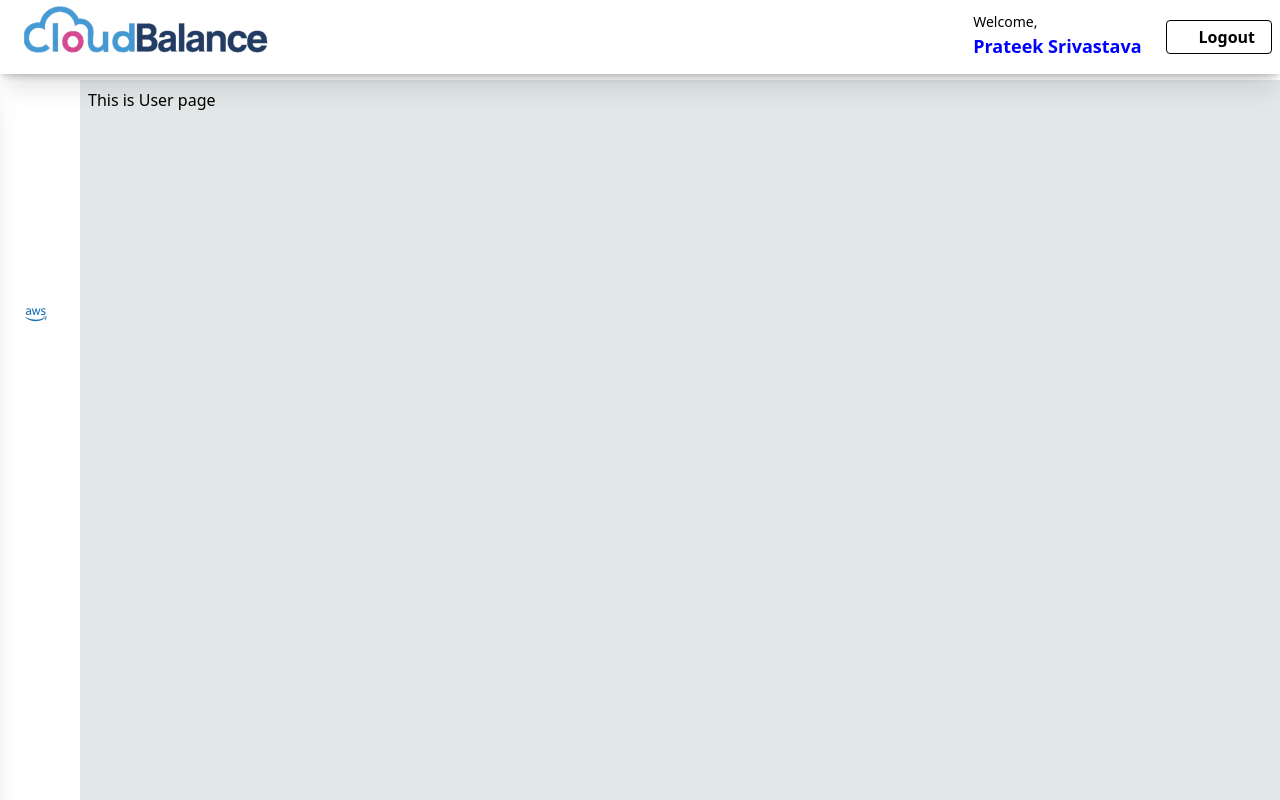
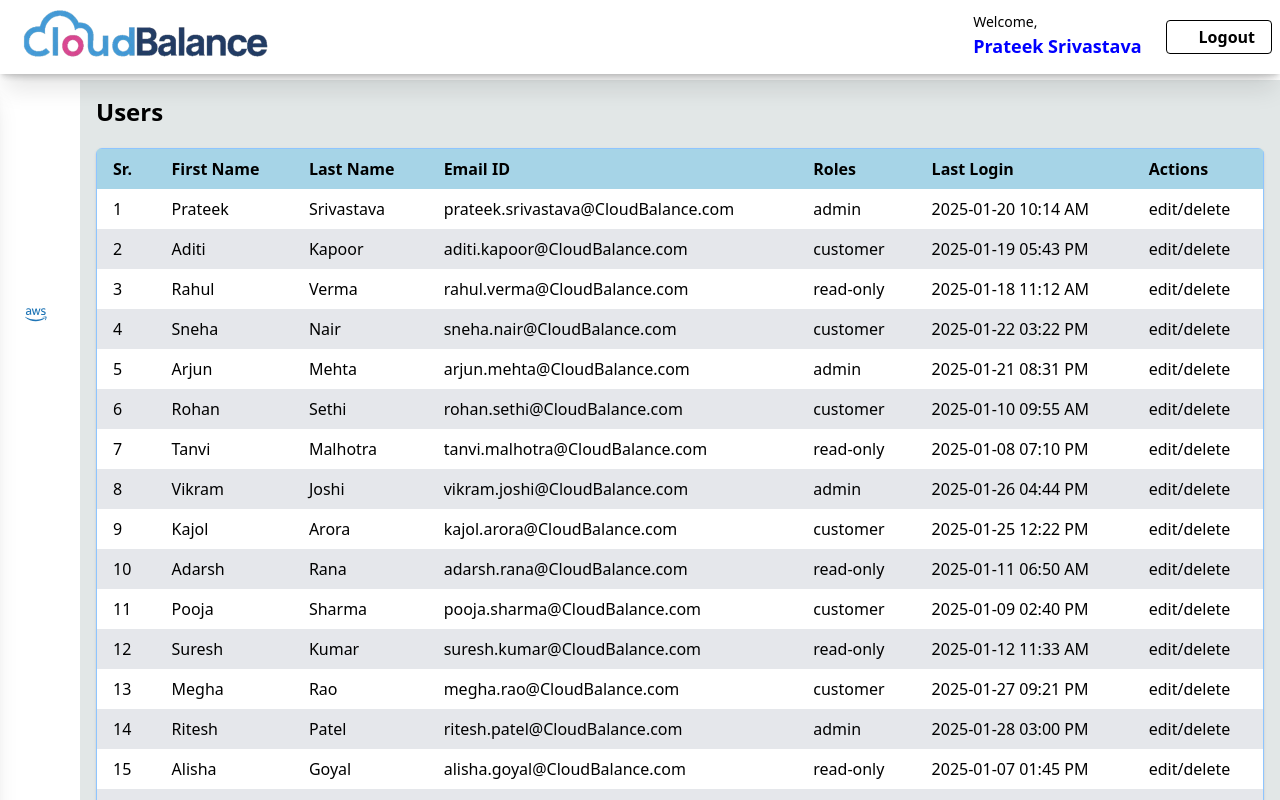
Before and after one commit to prateekSri1110/CloudBalance, a React (Vite) app: page /dashboard/users in a window 1280 px wide. Shown: the top 800 px of the page. Built offline with nearby package versions, Linux system fonts and the light colour scheme; some icons are missing.

Commit message:
users table added

```diff
--- a/src/App.jsx
+++ b/src/App.jsx
@@ -9,7 +9,6 @@ import User from "./Components/Dashboard/DashboardWrapper/Pages/SidebarContent/U
 function App() {
   return (
     <>
-      {/* <Login /> */}
       <Routes>
         <Route path="/" element={<Login />} />
         <Route path="/login" element={<Login />} />
--- a/src/Components/Dashboard/Dashboard.jsx
+++ b/src/Components/Dashboard/Dashboard.jsx
@@ -1,13 +1,11 @@
-// import Wrapper from "./DashboardWrapper/Wrapper";
 import Navbar from "./navbar";
 import Sidebar from "./DashboardWrapper/Pages/sidebar";
-import { useState } from "react";
+import { useContext } from "react";
 import Content from "./DashboardWrapper/Pages/Content";
-// import { colors } from "./styles";
-import Footer from "./DashboardWrapper/Pages/footer";
+import { CloudBalanceContext } from "../contextAPI";
 
 const Dashboard = () => {
-  const [slide, setSlide] = useState(false);
+  const { slide, setSlide } = useContext(CloudBalanceContext);
 
   return (
     <div>
@@ -20,9 +18,6 @@ const Dashboard = () => {
           <Content />
         </div>
       </div>
-
-
-
     </div>
   );
 };
--- a/src/Components/Dashboard/DashboardWrapper/Pages/SidebarContent/User.jsx
+++ b/src/Components/Dashboard/DashboardWrapper/Pages/SidebarContent/User.jsx
@@ -1,8 +1,41 @@
+import { usersData } from "../../../../Data/users";
+import { colors } from "../../../styles";
+
 const User = () => {
   return (
-    <>
-      <h1>This is User page</h1>
-    </>
+    <div className="p-2">
+      <h1 className="font-bold text-2xl mb-5">Users</h1>
+
+      <div className="w-full overflow-auto rounded-md shadow">
+        <table className="min-w-full border border-blue-300 text-left">
+          <thead style={{ backgroundColor: colors.active }}>
+            <tr>
+              <th className="px-4 py-2">Sr.</th>
+              <th className="px-4 py-2">First Name</th>
+              <th className="px-4 py-2">Last Name</th>
+              <th className="px-4 py-2">Email ID</th>
+              <th className="px-4 py-2">Roles</th>
+              <th className="px-4 py-2">Last Login</th>
+              <th className="px-4 py-2">Actions</th>
+            </tr>
+          </thead>
+
+          <tbody>
+            {usersData.map((user, index) => (
+              <tr key={user.id} className="odd:bg-white even:bg-gray-200">
+                <td className="px-4 py-2">{index + 1}</td>
+                <td className="px-4 py-2">{user.firstName}</td>
+                <td className="px-4 py-2">{user.lastName}</td>
+                <td className="px-4 py-2">{user.email}</td>
+                <td className="px-4 py-2">{user.role}</td>
+                <td className="px-4 py-2">{user.lastLogin}</td>
+                <td className="px-4 py-2">{user.actions}</td>
+              </tr>
+            ))}
+          </tbody>
+        </table>
+      </div>
+    </div>
   );
 };
 
--- a/src/Components/Dashboard/DashboardWrapper/Pages/sidebar.jsx
+++ b/src/Components/Dashboard/DashboardWrapper/Pages/sidebar.jsx
@@ -3,18 +3,17 @@ import PeopleAltIcon from "@mui/icons-material/PeopleAlt";
 import Onboard from "@mui/icons-material/AirplaneTicket";
 import Cost from "@mui/icons-material/AttachMoney";
 import { FaAws } from "react-icons/fa6";
-import { Link, NavLink } from "react-router-dom";
+import { NavLink } from "react-router-dom";
 
 const Sidebar = ({ slide }) => {
   return (
     <>
-      <div className="relative fixed left-0 z-1">
+      <div className="relative fixed left-0">
         <div
           className={`h-[995px] shadow-xl bg-white transition-transform duration-300 ${
             slide ? "translate-x-0 w-[350px]" : "-translate-x-full w-20"
           }`}
         >
-          {/* className={slide ? "block" : "hidden"} */}
           <ul>
             <NavLink
               to="users"
--- a/src/Components/Dashboard/navbar.jsx
+++ b/src/Components/Dashboard/navbar.jsx
@@ -16,7 +16,7 @@ const Navbar = ({ slide, setSlide }) => {
         <nav className="w-full shadow-xl">
           <div className="grid grid-cols-2">
             <div className="flex justify-start realtive">
-              <div className="px-5 py-1">
+              <div className="px-5 py-2">
                 <img src={logo} width={250} alt="cloudkeeper" />
               </div>
 
--- a/src/Components/Dashboard/styles.jsx
+++ b/src/Components/Dashboard/styles.jsx
@@ -1,6 +1,7 @@
 export const colors = {
   main: "#1f75b6",
   hoverColor: "#f1fafe",
+  active: "#a6d4e7ff",
 };
 
 export const otherStyle = {
--- a/src/Components/Data/users.jsx
+++ b/src/Components/Data/users.jsx
@@ -1,65 +1,369 @@
-// Users.jsx
-const users = {
-  user1: {
-    email: "user1@example.com",
-    password: "pass123",
-    name: "User One",
-    role: "ADMIN",
+export const usersData = [
+  {
+    id: 1,
+    firstName: "Prateek",
+    lastName: "Srivastava",
+    email: "prateek.srivastava@CloudBalance.com",
+    role: "admin",
+    lastLogin: "2025-01-20 10:14 AM",
+    actions: "edit/delete",
   },
-  user2: {
-    email: "user2@example.com",
-    password: "pass123",
-    name: "User Two",
-    role: "CUSTOMER",
+  {
+    id: 2,
+    firstName: "Aditi",
+    lastName: "Kapoor",
+    email: "aditi.kapoor@CloudBalance.com",
+    role: "customer",
+    lastLogin: "2025-01-19 05:43 PM",
+    actions: "edit/delete",
   },
-  user3: {
-    email: "user3@example.com",
-    password: "pass123",
-    name: "User Three",
-    role: "READONLY",
+  {
+    id: 3,
+    firstName: "Rahul",
+    lastName: "Verma",
+    email: "rahul.verma@CloudBalance.com",
+    role: "read-only",
+    lastLogin: "2025-01-18 11:12 AM",
+    actions: "edit/delete",
   },
-  user4: {
-    email: "user4@example.com",
-    password: "pass123",
-    name: "User Four",
-    role: "CUSTOMER",
+  {
+    id: 4,
+    firstName: "Sneha",
+    lastName: "Nair",
+    email: "sneha.nair@CloudBalance.com",
+    role: "customer",
+    lastLogin: "2025-01-22 03:22 PM",
+    actions: "edit/delete",
   },
-  user5: {
-    email: "user5@example.com",
-    password: "pass123",
-    name: "User Five",
-    role: "ADMIN",
+  {
+    id: 5,
+    firstName: "Arjun",
+    lastName: "Mehta",
+    email: "arjun.mehta@CloudBalance.com",
+    role: "admin",
+    lastLogin: "2025-01-21 08:31 PM",
+    actions: "edit/delete",
   },
-  user6: {
-    email: "user6@example.com",
-    password: "pass123",
-    name: "User Six",
-    role: "READONLY",
+
+  {
+    id: 6,
+    firstName: "Rohan",
+    lastName: "Sethi",
+    email: "rohan.sethi@CloudBalance.com",
+    role: "customer",
+    lastLogin: "2025-01-10 09:55 AM",
+    actions: "edit/delete",
   },
-  user7: {
-    email: "user7@example.com",
-    password: "pass123",
-    name: "User Seven",
-    role: "CUSTOMER",
+  {
+    id: 7,
+    firstName: "Tanvi",
+    lastName: "Malhotra",
+    email: "tanvi.malhotra@CloudBalance.com",
+    role: "read-only",
+    lastLogin: "2025-01-08 07:10 PM",
+    actions: "edit/delete",
   },
-  user8: {
-    email: "user8@example.com",
-    password: "pass123",
-    name: "User Eight",
-    role: "READONLY",
+  {
+    id: 8,
+    firstName: "Vikram",
+    lastName: "Joshi",
+    email: "vikram.joshi@CloudBalance.com",
+    role: "admin",
+    lastLogin: "2025-01-26 04:44 PM",
+    actions: "edit/delete",
   },
-  user9: {
-    email: "user9@example.com",
-    password: "pass123",
-    name: "User Nine",
-    role: "ADMIN",
+  {
+    id: 9,
+    firstName: "Kajol",
+    lastName: "Arora",
+    email: "kajol.arora@CloudBalance.com",
+    role: "customer",
+    lastLogin: "2025-01-25 12:22 PM",
+    actions: "edit/delete",
   },
-  user10: {
-    email: "user10@example.com",
-    password: "pass123",
-    name: "User Ten",
-    role: "CUSTOMER",
+  {
+    id: 10,
+    firstName: "Adarsh",
+    lastName: "Rana",
+    email: "adarsh.rana@CloudBalance.com",
+    role: "read-only",
+    lastLogin: "2025-01-11 06:50 AM",
+    actions: "edit/delete",
   },
-};
 
-export default users;
+  {
+    id: 11,
+    firstName: "Pooja",
+    lastName: "Sharma",
+    email: "pooja.sharma@CloudBalance.com",
+    role: "customer",
+    lastLogin: "2025-01-09 02:40 PM",
+    actions: "edit/delete",
+  },
+  {
+    id: 12,
+    firstName: "Suresh",
+    lastName: "Kumar",
+    email: "suresh.kumar@CloudBalance.com",
+    role: "read-only",
+    lastLogin: "2025-01-12 11:33 AM",
+    actions: "edit/delete",
+  },
+  {
+    id: 13,
+    firstName: "Megha",
+    lastName: "Rao",
+    email: "megha.rao@CloudBalance.com",
+    role: "customer",
+    lastLogin: "2025-01-27 09:21 PM",
+    actions: "edit/delete",
+  },
+  {
+    id: 14,
+    firstName: "Ritesh",
+    lastName: "Patel",
+    email: "ritesh.patel@CloudBalance.com",
+    role: "admin",
+    lastLogin: "2025-01-28 03:00 PM",
+    actions: "edit/delete",
+  },
+  {
+    id: 15,
+    firstName: "Alisha",
+    lastName: "Goyal",
+    email: "alisha.goyal@CloudBalance.com",
+    role: "read-only",
+    lastLogin: "2025-01-07 01:45 PM",
+    actions: "edit/delete",
+  },
+
+  {
+    id: 16,
+    firstName: "Nikhil",
+    lastName: "Bansal",
+    email: "nikhil.bansal@CloudBalance.com",
+    role: "customer",
+    lastLogin: "2025-01-17 10:50 AM",
+    actions: "edit/delete",
+  },
+  {
+    id: 17,
+    firstName: "Divya",
+    lastName: "Saxena",
+    email: "divya.saxena@CloudBalance.com",
+    role: "admin",
+    lastLogin: "2025-01-20 06:05 PM",
+    actions: "edit/delete",
+  },
+  {
+    id: 18,
+    firstName: "Kunal",
+    lastName: "Gill",
+    email: "kunal.gill@CloudBalance.com",
+    role: "read-only",
+    lastLogin: "2025-01-23 10:40 AM",
+    actions: "edit/delete",
+  },
+  {
+    id: 19,
+    firstName: "Simran",
+    lastName: "Chauhan",
+    email: "simran.chauhan@CloudBalance.com",
+    role: "customer",
+    lastLogin: "2025-01-16 07:15 PM",
+    actions: "edit/delete",
+  },
+  {
+    id: 20,
+    firstName: "Aman",
+    lastName: "Kaushik",
+    email: "aman.kaushik@CloudBalance.com",
+    role: "admin",
+    lastLogin: "2025-01-29 08:10 PM",
+    actions: "edit/delete",
+  },
+
+  {
+    id: 21,
+    firstName: "Jyoti",
+    lastName: "Pillai",
+    email: "jyoti.pillai@CloudBalance.com",
+    role: "customer",
+    lastLogin: "2025-01-05 09:25 AM",
+    actions: "edit/delete",
+  },
+  {
+    id: 22,
+    firstName: "Dinesh",
+    lastName: "Bora",
+    email: "dinesh.bora@CloudBalance.com",
+    role: "read-only",
+    lastLogin: "2025-01-14 12:55 PM",
+    actions: "edit/delete",
+  },
+  {
+    id: 23,
+    firstName: "Harsh",
+    lastName: "Thakur",
+    email: "harsh.thakur@CloudBalance.com",
+    role: "customer",
+    lastLogin: "2025-01-18 06:30 PM",
+    actions: "edit/delete",
+  },
+  {
+    id: 24,
+    firstName: "Isha",
+    lastName: "Mishra",
+    email: "isha.mishra@CloudBalance.com",
+    role: "admin",
+    lastLogin: "2025-01-26 01:18 PM",
+    actions: "edit/delete",
+  },
+  {
+    id: 25,
+    firstName: "Sagar",
+    lastName: "Singh",
+    email: "sagar.singh@CloudBalance.com",
+    role: "customer",
+    lastLogin: "2025-01-23 04:45 PM",
+    actions: "edit/delete",
+  },
+
+  {
+    id: 26,
+    firstName: "Ankit",
+    lastName: "Joshi",
+    email: "ankit.joshi@CloudBalance.com",
+    role: "admin",
+    lastLogin: "2025-01-28 09:50 AM",
+    actions: "edit/delete",
+  },
+  {
+    id: 27,
+    firstName: "Karishma",
+    lastName: "Desai",
+    email: "karishma.desai@CloudBalance.com",
+    role: "read-only",
+    lastLogin: "2025-01-22 11:00 AM",
+    actions: "edit/delete",
+  },
+  {
+    id: 28,
+    firstName: "Bharat",
+    lastName: "Sinha",
+    email: "bharat.sinha@CloudBalance.com",
+    role: "customer",
+    lastLogin: "2025-01-20 05:32 PM",
+    actions: "edit/delete",
+  },
+  {
+    id: 29,
+    firstName: "Tanya",
+    lastName: "Rawat",
+    email: "tanya.rawat@CloudBalance.com",
+    role: "admin",
+    lastLogin: "2025-01-19 10:12 AM",
+    actions: "edit/delete",
+  },
+  {
+    id: 30,
+    firstName: "Rohit",
+    lastName: "Negi",
+    email: "rohit.negi@CloudBalance.com",
+    role: "customer",
+    lastLogin: "2025-01-17 07:44 PM",
+    actions: "edit/delete",
+  },
+
+  {
+    id: 31,
+    firstName: "Sonia",
+    lastName: "Vaid",
+    email: "sonia.vaid@CloudBalance.com",
+    role: "read-only",
+    lastLogin: "2025-01-09 09:18 AM",
+    actions: "edit/delete",
+  },
+  {
+    id: 32,
+    firstName: "Yash",
+    lastName: "Pradhan",
+    email: "yash.pradhan@CloudBalance.com",
+    role: "customer",
+    lastLogin: "2025-01-13 04:20 PM",
+    actions: "edit/delete",
+  },
+  {
+    id: 33,
+    firstName: "Deepak",
+    lastName: "Tyagi",
+    email: "deepak.tyagi@CloudBalance.com",
+    role: "admin",
+    lastLogin: "2025-01-27 01:10 PM",
+    actions: "edit/delete",
+  },
+  {
+    id: 34,
+    firstName: "Muskan",
+    lastName: "Grewal",
+    email: "muskan.grewal@CloudBalance.com",
+    role: "customer",
+    lastLogin: "2025-01-24 06:33 PM",
+    actions: "edit/delete",
+  },
+  {
+    id: 35,
+    firstName: "Neeraj",
+    lastName: "Pawar",
+    email: "neeraj.pawar@CloudBalance.com",
+    role: "read-only",
+    lastLogin: "2025-01-15 08:22 AM",
+    actions: "edit/delete",
+  },
+
+  {
+    id: 36,
+    firstName: "Zara",
+    lastName: "Shah",
+    email: "zara.shah@CloudBalance.com",
+    role: "admin",
+    lastLogin: "2025-01-29 02:45 PM",
+    actions: "edit/delete",
+  },
+  {
+    id: 37,
+    firstName: "Paras",
+    lastName: "Dahiya",
+    email: "paras.dahiya@CloudBalance.com",
+    role: "customer",
+    lastLogin: "2025-01-22 11:37 AM",
+    actions: "edit/delete",
+  },
+  {
+    id: 38,
+    firstName: "Juhi",
+    lastName: "Chhabra",
+    email: "juhi.chhabra@CloudBalance.com",
+    role: "read-only",
+    lastLogin: "2025-01-21 05:17 PM",
+    actions: "edit/delete",
+  },
+  {
+    id: 39,
+    firstName: "Armaan",
+    lastName: "Gulati",
+    email: "armaan.gulati@CloudBalance.com",
+    role: "customer",
+    lastLogin: "2025-01-18 03:50 PM",
+    actions: "edit/delete",
+  },
+  {
+    id: 40,
+    firstName: "Reema",
+    lastName: "Chopra",
+    email: "reema.chopra@CloudBalance.com",
+    role: "admin",
+    lastLogin: "2025-01-25 09:28 AM",
+    actions: "edit/delete",
+  },
+];
--- a/src/Components/Login.jsx
+++ b/src/Components/Login.jsx
@@ -5,7 +5,7 @@ const Login = () => {
   const navigate = useNavigate();
 
   const handleLogin = () => {
-    navigate("/dashboard");
+    navigate("/dashboard/users");
   };
   return (
     <>
@@ -22,12 +22,10 @@ const Login = () => {
               type="email"
               className="block border text-lg  px-5 py-3 w-full rounded border border-blue-200"
               placeholder="Email"
-              name="email"
-              id="email"
             />
           </div>
           <div className="mb-5">
-            <label style={{ color: colors.main }}>Password</label>
+            <label style={{ color: colors.main }} className="mb-4">Password</label>
             <input
               type="password"
               className="block border text-lg px-5 py-3 w-full rounded border border-blue-200"
--- /dev/null
+++ b/src/Components/contextAPI.jsx
@@ -0,0 +1,13 @@
+import { createContext, useState } from "react";
+
+export const CloudBalanceContext = createContext();
+
+export const CloudBalanceContextProvider = ({ children }) => {
+  const [slide, setSlide] = useState(false);
+
+  return (
+    <CloudBalanceContext.Provider value={{ slide, setSlide }}>
+      {children}
+    </CloudBalanceContext.Provider>
+  );
+};
--- a/src/main.jsx
+++ b/src/main.jsx
@@ -2,9 +2,12 @@ import { createRoot } from "react-dom/client";
 import "./index.css";
 import App from "./App.jsx";
 import { BrowserRouter } from "react-router-dom";
+import { CloudBalanceContextProvider } from "./Components/contextAPI.jsx";
 
 createRoot(document.getElementById("root")).render(
   <BrowserRouter>
-    <App />
+    <CloudBalanceContextProvider>
+      <App />
+    </CloudBalanceContextProvider>
   </BrowserRouter>
 );
```
